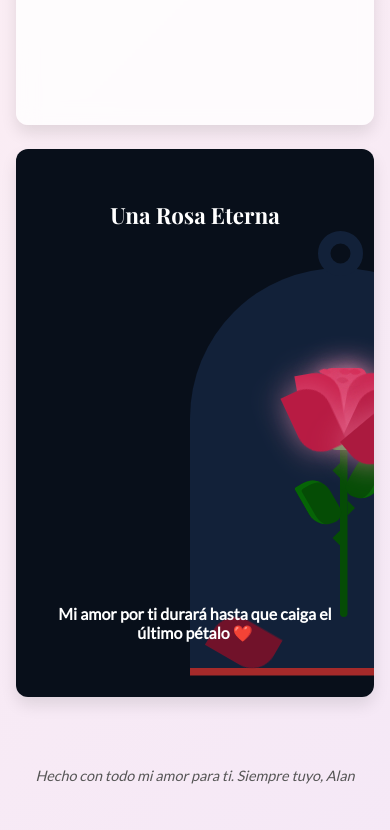
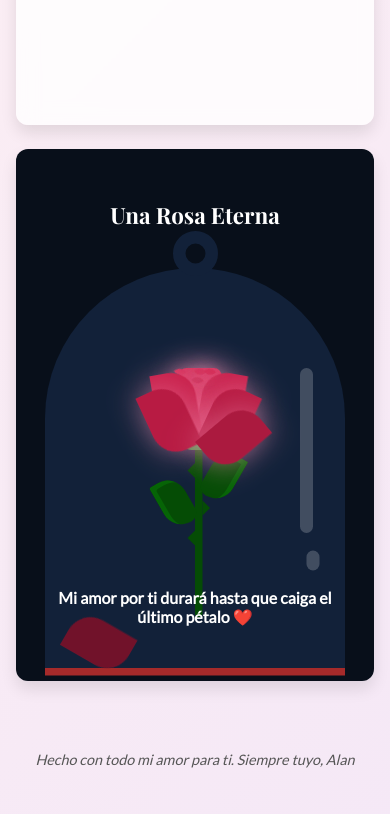
Before and after one commit to dan121ka/esperanza, a plain HTML site: page index.html in a window 390 px wide. Shown: the part 2131-2961 px from the top of the page. Drawn offline with nearby package versions, Linux system fonts and the light colour scheme.

Commit message:
Update style.css

```diff
--- a/style.css
+++ b/style.css
@@ -91,39 +91,32 @@ footer { padding: 2em; color: #555; font-style: italic; }
 @keyframes glowing { 50% { background: #d7365f; box-shadow: 0px 0px 60px rgba(245, 148, 184, 1); } }
 @keyframes falling { 20% { top: 335px; background: #9d193b; box-shadow: 0px 0px 0px rgba(245, 148, 184, 0); } 100% { top: 835px; opacity: 0; } }
 
-/* --- ESTILOS RESPONSIVOS PARA MÓVILES (CORREGIDO) --- */
+/* --- ESTILOS RESPONSIVOS PARA MÓVILES (CORRECCIÓN FINAL) --- */
 @media (max-width: 768px) {
-    h1 {
-        font-size: 1.8em;
-        min-height: auto;
-    }
-    h2 {
-        font-size: 1.4em;
-    }
-    p, li {
-        font-size: 0.9em;
-    }
-    section {
-        margin: 1.5em 1em;
-        padding: 1.5em;
-    }
-    #heart-canvas-container {
-        height: 350px;
-    }
+    h1 { font-size: 1.8em; min-height: auto; }
+    h2 { font-size: 1.4em; }
+    p, li { font-size: 0.9em; }
+    section { margin: 1.5em 1em; padding: 1.5em; }
+    #heart-canvas-container { height: 350px; }
 
-    /* Ajustes para la Rosa Encantada en móvil */
     #rose-section {
         padding-top: 2rem;
-        padding-bottom: 2rem; /* Añadimos espacio abajo */
+        padding-bottom: 2rem;
+        overflow-x: hidden; /* Evita el scroll horizontal */
     }
     .rose-container {
-        transform: scale(0.5); /* Ajustamos la escala */
+        /* Técnica de centrado para elementos transformados */
+        position: relative;
+        left: 50%;
+        margin-left: -300px; /* Mitad del ancho del contenedor (600px) */
+
+        transform: scale(0.5);
         margin-top: -180px;
-        margin-bottom: -280px; /* Reducimos el margen negativo para dar espacio al texto */
+        margin-bottom: -280px;
     }
     .rose-text {
         font-size: 1em;
-        padding: 0 1rem; /* Espaciado lateral para que no pegue a los bordes */
-        margin-top: 1rem; /* Espacio entre la base de la rosa y el texto */
+        padding: 0 1rem;
+        margin-top: 0; /* Ajustamos el margen superior del texto */
     }
 }
```
